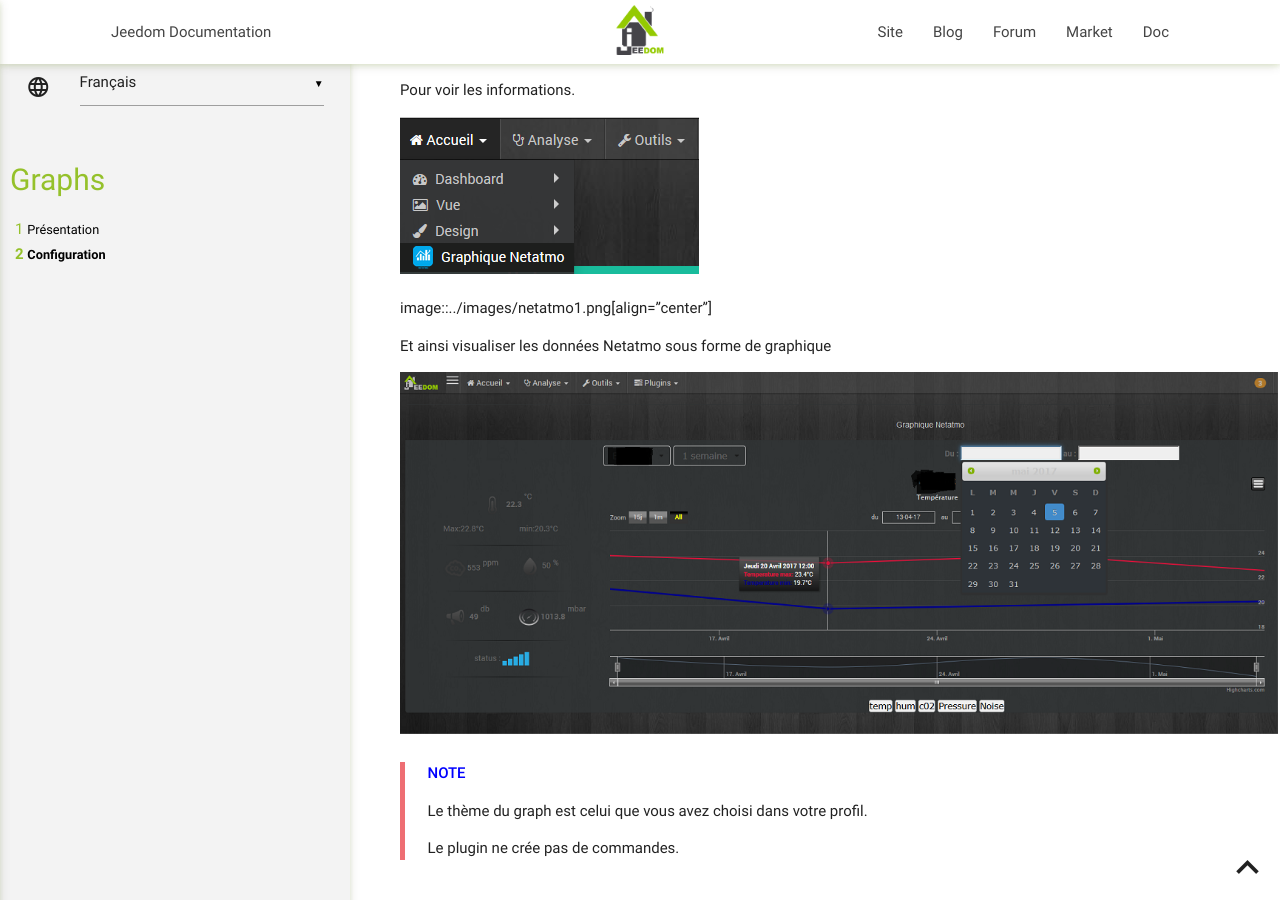
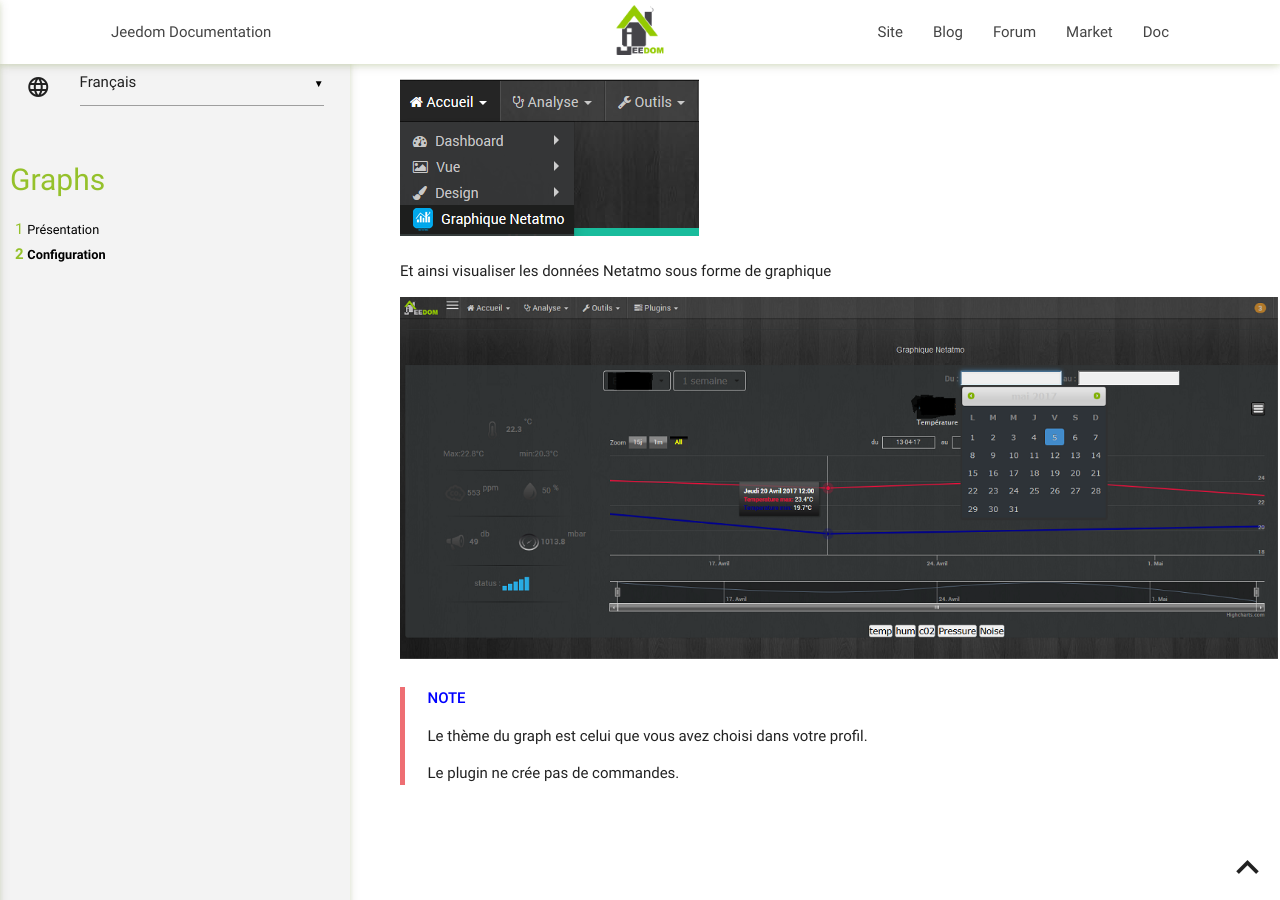
Before and after one commit to Zyg0m4t1k/graphs, a Jekyll site: the page built from docs/fr_FR/index.md, in a window 1280 px wide and 900 px high, scrolled down 1170 px. Built offline with Jekyll 4.4.1, drawn with Linux system fonts in a browser that asks for light colours; our own code applies the rules of GitHub Pages for plain Markdown files.

Commit message:
gitignore

```diff
--- a/docs/fr_FR/index.md
+++ b/docs/fr_FR/index.md
@@ -28,7 +25,6 @@ Pour voir les informations.
 ![netatmo1](../images/netatmo1.png)
 
 
-image::../images/netatmo1.png[align="center"]
 
 Et ainsi visualiser les données Netatmo sous forme de graphique
 
```
Also changed, not shown: other parts of docs/fr_FR/index.md (+0 -3 lines).
